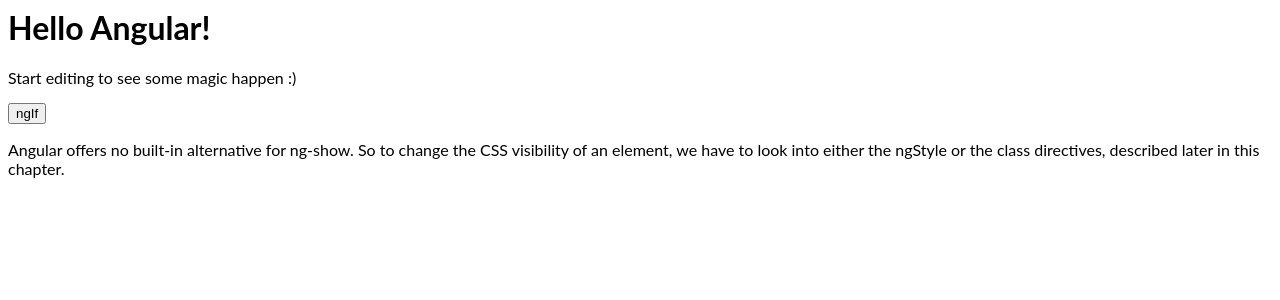
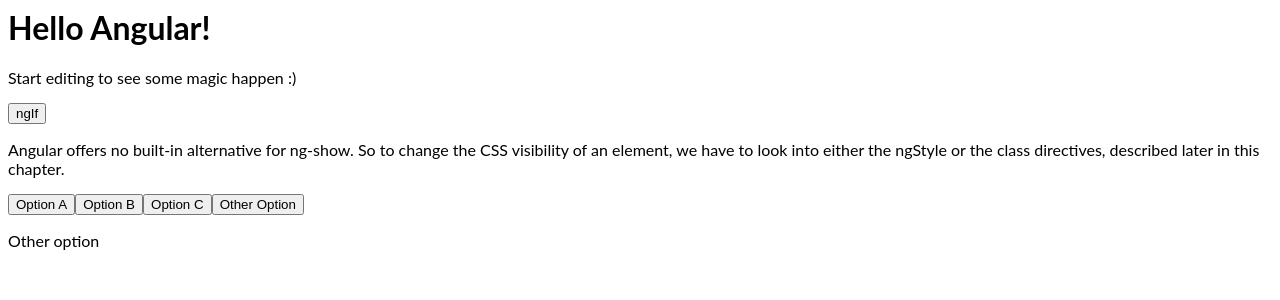
Before and after one commit to galicians/angular-built-in-directives, an Angular app: page / in a window 1280 px wide. Shown: the top 300 px of the page. Built offline with nearby package versions, Linux system fonts and the light colour scheme.

Commit message:
2 files modified

```diff
--- a/src/app/app.component.html
+++ b/src/app/app.component.html
@@ -6,3 +6,15 @@
 <button (click)="displayText()">ngIf</button>
 
 <p *ngIf="text">Angular offers no built-in alternative for ng-show. So to change the CSS visibility of an element, we have to look into either the ngStyle or the class directives, described later in this chapter.</p>
+
+<button (click)="changeOption('A')">Option A</button>
+<button (click)="changeOption('B')">Option B</button>
+<button (click)="changeOption('C')">Option C</button>
+<button (click)="changeOption('D')">Other Option</button>
+
+<div [ngSwitch]="option">
+  <p *ngSwitchCase="'A'">Option A</p>
+  <p *ngSwitchCase="'B'">Option B</p>
+  <p *ngSwitchCase="'C'">Option C</p>
+  <p *ngSwitchDefault>Other option</p>
+</div>
--- a/src/app/app.component.ts
+++ b/src/app/app.component.ts
@@ -8,9 +8,15 @@
 export class AppComponent  {
   name = 'Angular';
   text = true;
+  option: string;
 
   displayText() {
     console.log('display text', !this.text)
     return this.text = !this.text
   }
+
+  changeOption(value) {
+    console.log('Change Option', value)
+    this.option = value
+  }
 }
```
